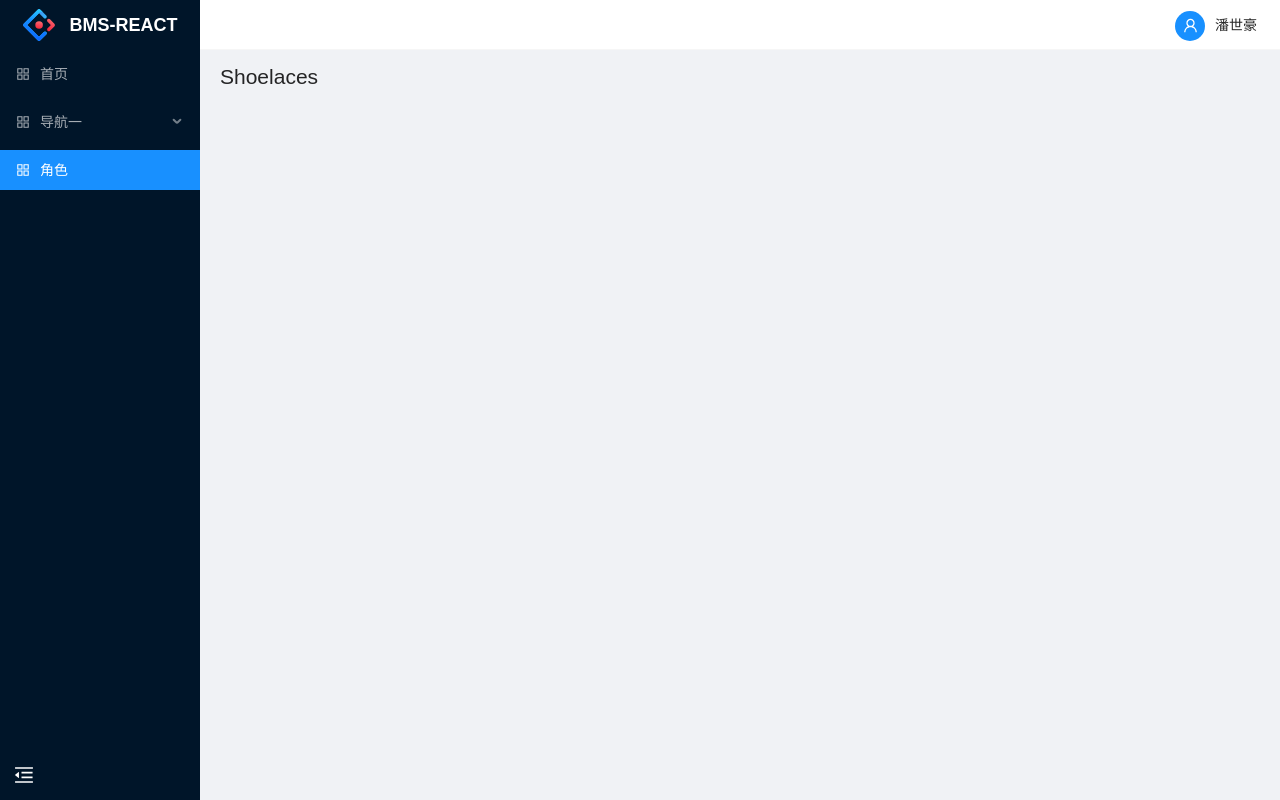
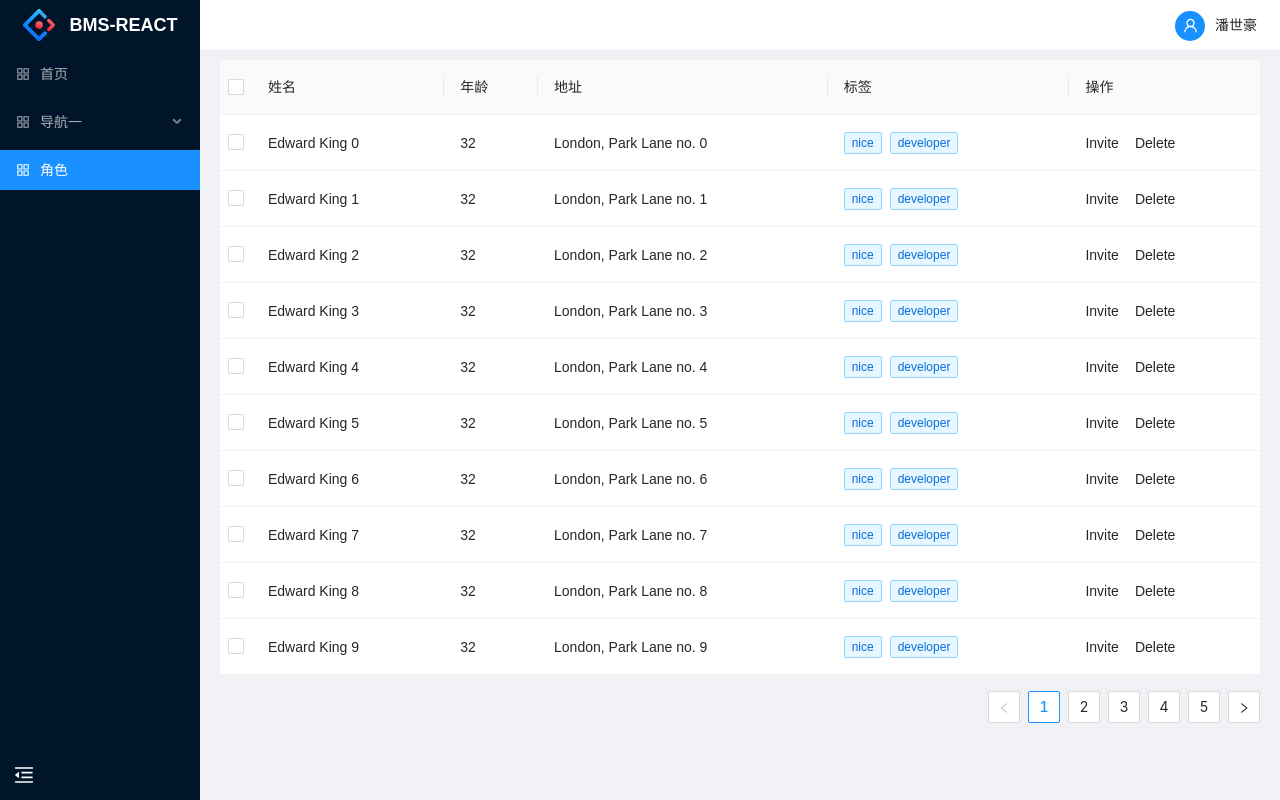
Before and after one commit to bibab0/bms_react, a React (Create React App) app: page /role in a window 1280 px wide. Built offline with nearby package versions, Linux system fonts and the light colour scheme.

Commit message:
*角色管理

```diff
--- a/src/routers/router.js
+++ b/src/routers/router.js
@@ -30,7 +30,7 @@ const router = [
     {
         path: '/role',
         name: '角色',
-        component: () => <h2>Shoelaces</h2>
+        component: lazy(() => import('../views/Role/Role'))
     }
 ];
 export default router;
--- /dev/null
+++ b/src/views/Role/Role.js
@@ -0,0 +1,37 @@
+import React from 'react';
+import { Table, Tag, Space } from 'antd';
+const { Column } = Table;
+const rowSelection = [];
+const data = [];
+for (let i = 0; i < 46; i++) {
+    data.push({
+        key: i,
+        firstName: `Edward King ${i}`,
+        age: 32,
+        address: `London, Park Lane no. ${i}`,
+        tags: ['nice', 'developer'],
+    });
+}
+function Role() {
+    return (
+        <Table dataSource={data} rowSelection={rowSelection}>
+            <Column title="姓名" dataIndex="firstName" key="firstName" />
+            <Column title="年龄" dataIndex="age" key="age" />
+            <Column title="地址" dataIndex="address" key="address" />
+            <Column title="标签" dataIndex="tags" key="tags" render={tags => (
+                <>
+                    {tags.map(tag => (
+                        <Tag color="blue" key={tag}>{tag}</Tag>
+                    ))}
+                </>
+            )} />
+            <Column title="操作" key="action" render={(text, record) => (
+                <Space size="middle">
+                    <span>Invite {record.lastName}</span>
+                    <span>Delete</span>
+                </Space>
+            )} />
+        </Table>
+    )
+}
+export default Role;
```
